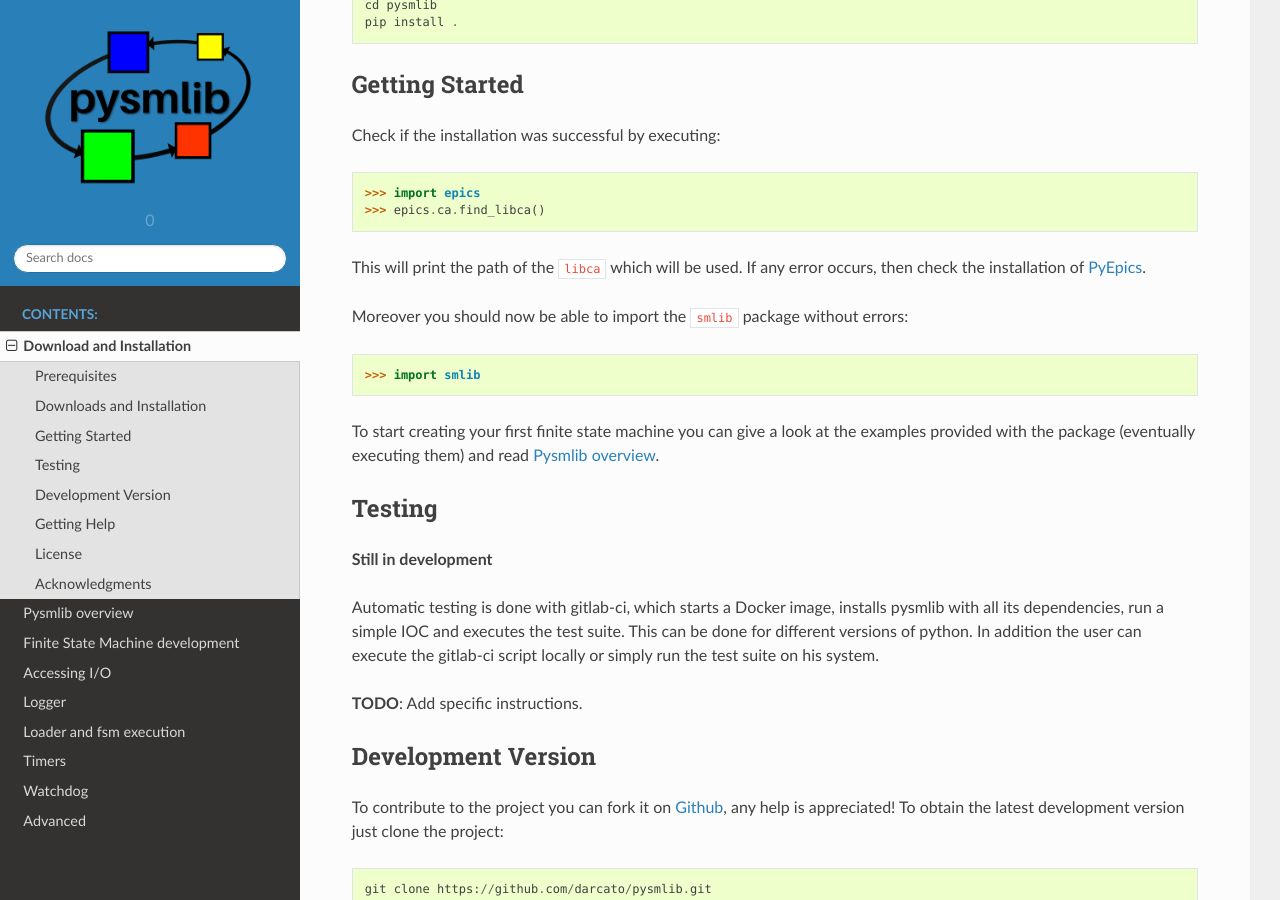
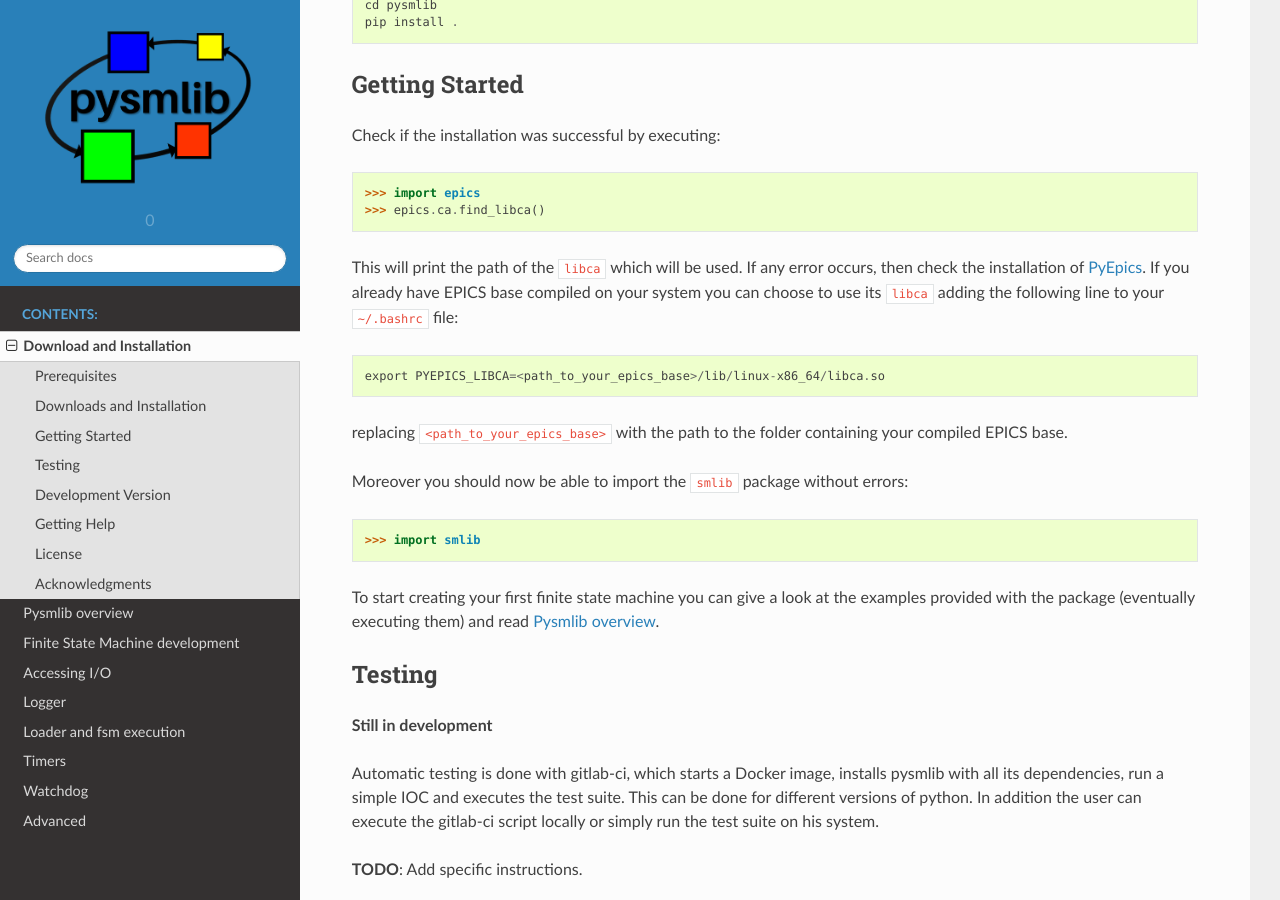
Before and after one commit to darcato/pysmlib, a Sphinx documentation site: the page built from doc/installation.rst, in a window 1280 px wide and 900 px high, scrolled down 833 px. Built offline with Sphinx 7.4.7 and the Read the Docs theme 2.0.0, drawn with Linux system fonts in a browser that asks for light colours.

Commit message:
Updates on installation docs

```diff
--- a/doc/index.rst
+++ b/doc/index.rst
@@ -6,7 +6,7 @@
 Python Finite State Machines for EPICS
 ======================================
 
-PySmlib is a Python library which helps creating event based finite state machines
+Pysmlib is a Python library which helps creating event based finite state machines
 (fsm) for `Epics Control System <http://www.aps.anl.gov/epics/>`_. Each fsm
 runs in a different thread and, by default, continues its execution until explicitly
 stopped. A convenient loader is provided to help loading multiple fsm together,
@@ -51,6 +51,7 @@ problems.
 Main features include:
 ----------------------
   - Easy to use and fast development of complex event based fsm - just code the states!
+  - Full EPICS Channel Access integration via PyEpics.
   - High expandability as provided by all the libraries of Python.
   - Integrated configurables logging systems.
   - Convenient methods to access all the information on I/O.
--- a/doc/installation.rst
+++ b/doc/installation.rst
@@ -53,7 +53,12 @@ Check if the installation was successful by executing::
     >>> epics.ca.find_libca()
 
 This will print the path of the ``libca`` which will be used. If any error
-occurs, then check the installation of `PyEpics`_.
+occurs, then check the installation of `PyEpics`_. If you already have EPICS
+base compiled on your system you can choose to use its ``libca`` adding the following line to your ``~/.bashrc`` file::
+
+    export PYEPICS_LIBCA=<path_to_your_epics_base>/lib/linux-x86_64/libca.so
+
+replacing ``<path_to_your_epics_base>`` with the path to the folder containing your compiled EPICS base.
 
 Moreover you should now be able to import the ``smlib`` package without errors::
 
```
Also changed, not shown: README.md (+5 -13 lines).
